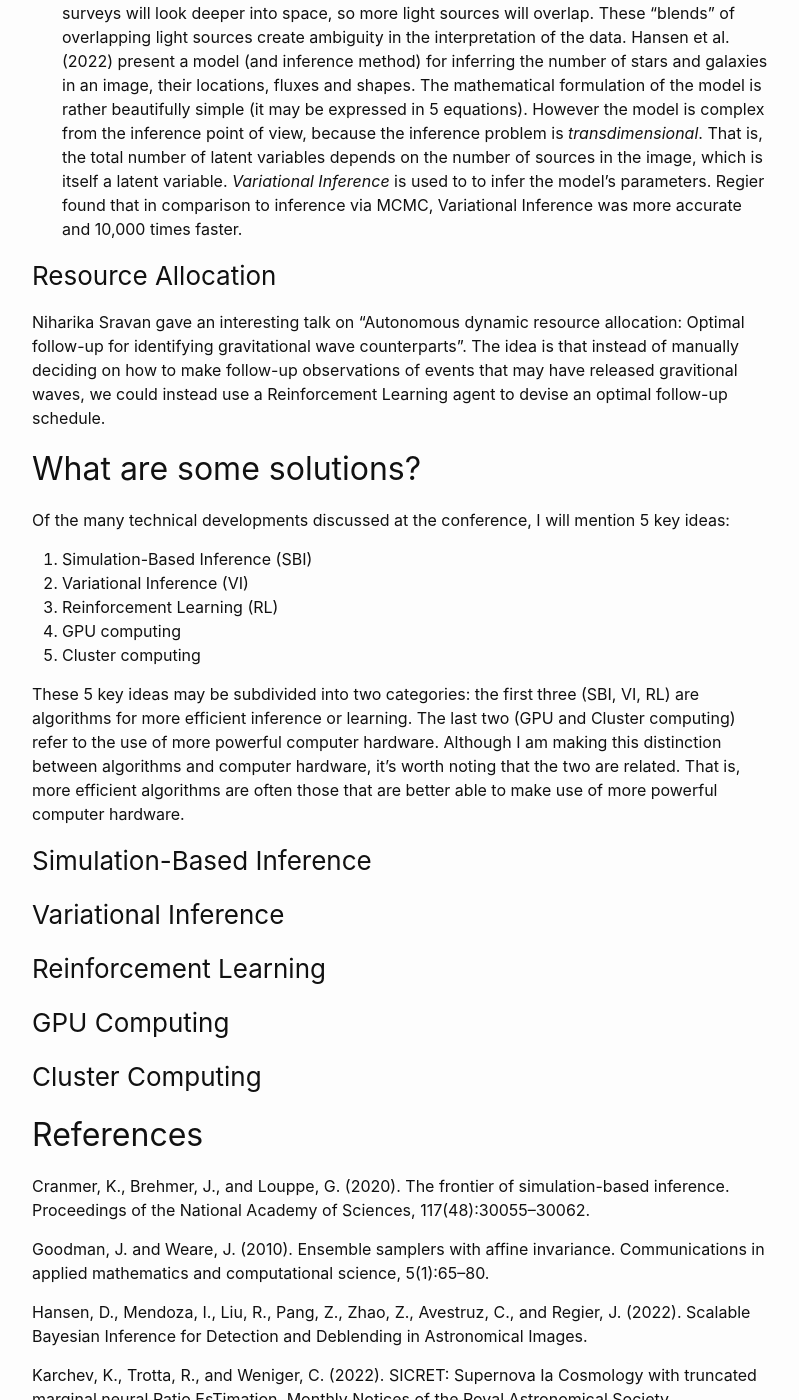
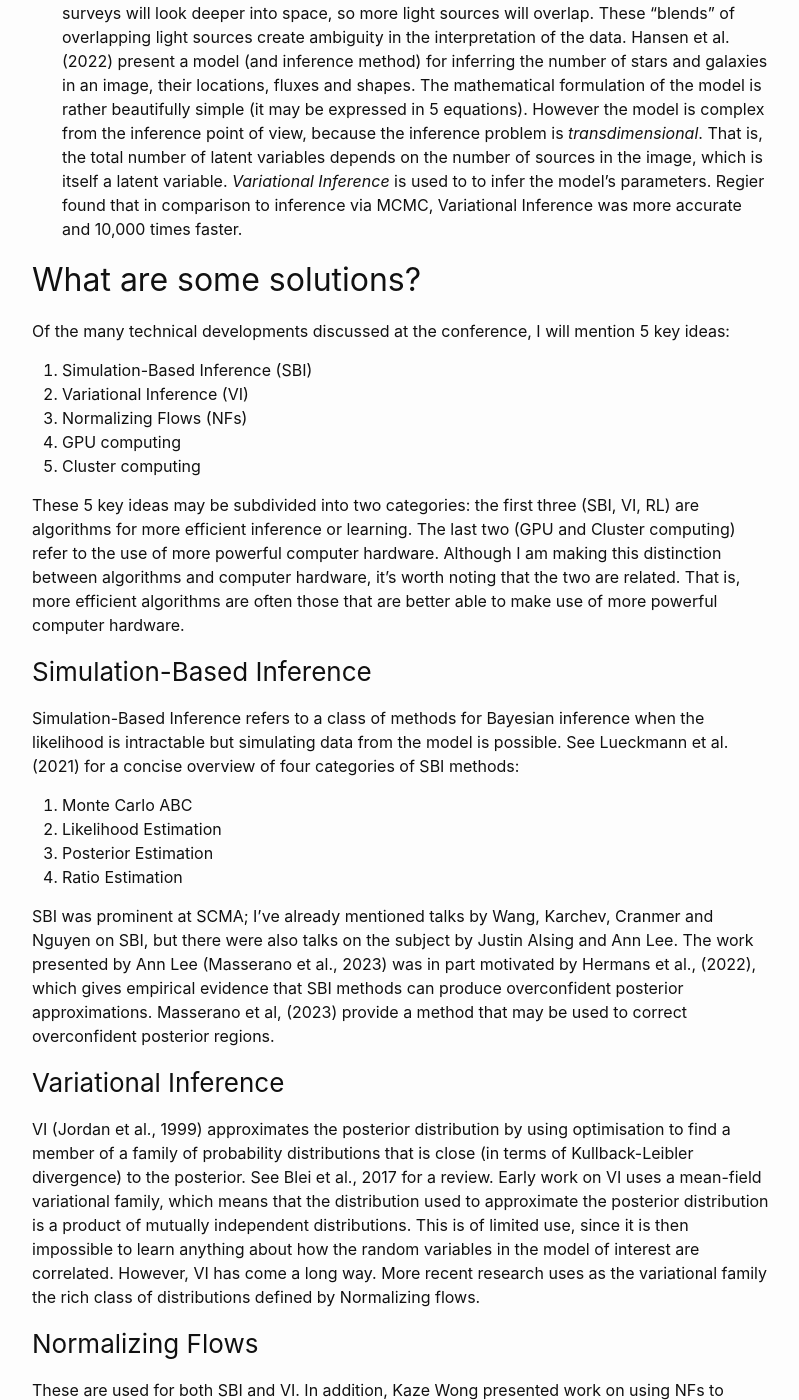
Before and after one commit to mckimmh/mckimmh.github.io, a Jekyll site: the page built from _posts/2023-07-31-scma.md, in a window 1280 px wide and 1400 px high, scrolled down 1669 px. Shown: the whole window, without its empty margins (238-1037 px from the left). Built offline with Jekyll 4.4.1, drawn with Linux system fonts in a browser that asks for light colours; formulas are drawn with MathJax 3; some of the changed text lies outside the part shown.

Commit message:
update: section on Variational Inference

```diff
--- a/_posts/2023-07-31-scma.md
+++ b/_posts/2023-07-31-scma.md
@@ -27,16 +27,12 @@ James Buchanan presented work on fitting galaxy models using MCMC for inference.
 
 3. **Transdimensional Models.** Jeffrey Regier presented a good example of a model for which inference is complex. The motivating problem for the work presented is that there will be a greater density of light sources in upcoming astronomical surveys. This is because these surveys will look deeper into space, so more light sources will overlap. These "blends" of overlapping light sources create ambiguity in the interpretation of the data. Hansen et al. (2022) present a model (and inference method) for inferring the number of stars and galaxies in an image, their locations, fluxes and shapes. The mathematical formulation of the model is rather beautifully simple (it may be expressed in 5 equations). However the model is complex from the inference point of view, because the inference problem is *transdimensional*. That is, the total number of latent variables depends on the number of sources in the image, which is itself a latent variable. *Variational Inference* is used to to infer the model's parameters. Regier found that in comparison to inference via MCMC, Variational Inference was more accurate and 10,000 times faster.
 
-### Resource Allocation
-
-Niharika Sravan gave an interesting talk on "Autonomous dynamic resource allocation: Optimal follow-up for identifying gravitational wave counterparts". The idea is that instead of manually deciding on how to make follow-up observations of events that may have released gravitional waves, we could instead use a Reinforcement Learning agent to devise an optimal follow-up schedule.
-
 ## What are some solutions?
 
 Of the many technical developments discussed at the conference, I will mention 5 key ideas:
 1. Simulation-Based Inference (SBI)
 2. Variational Inference (VI)
-3. Reinforcement Learning (RL)
+3. Normalizing Flows (NFs)
 4. GPU computing
 5. Cluster computing
 
@@ -44,9 +40,21 @@ These 5 key ideas may be subdivided into two categories: the first three (SBI, V
 
 ### Simulation-Based Inference
 
+Simulation-Based Inference refers to a class of methods for Bayesian inference when the likelihood is intractable but simulating data from the model is possible. See Lueckmann et al. (2021) for a concise overview of four categories of SBI methods:
+1. Monte Carlo ABC
+2. Likelihood Estimation
+3. Posterior Estimation
+4. Ratio Estimation
+
+SBI was prominent at SCMA; I've already mentioned talks by Wang, Karchev, Cranmer and Nguyen on SBI, but there were also talks on the subject by Justin Alsing and Ann Lee. The work presented by Ann Lee (Masserano et al., 2023) was in part motivated by Hermans et al., (2022), which gives empirical evidence that SBI methods can produce overconfident posterior approximations. Masserano et al, (2023) provide a method that may be used to correct overconfident posterior regions.
+
 ### Variational Inference
 
-### Reinforcement Learning
+VI (Jordan et al., 1999) approximates the posterior distribution by using optimisation to find a member of a family of probability distributions that is close (in terms of Kullback-Leibler divergence) to the posterior. See Blei et al., 2017 for a review. Early work on VI uses a mean-field variational family, which means that the distribution used to approximate the posterior distribution is a product of mutually independent distributions. This is of limited use, since it is then impossible to learn anything about how the random variables in the model of interest are correlated. However, VI has come a long way. More recent research uses as the variational family the rich class of distributions defined by Normalizing flows.
+
+### Normalizing Flows
+
+These are used for both SBI and VI. In addition, Kaze Wong presented work on using NFs to speed-up MCMC sampling. NFs are a type of NN. NFs are trained and evaluated using GPUs.
 
 ### GPU Computing
 
@@ -60,8 +68,24 @@ Goodman, J. and Weare, J. (2010). Ensemble samplers with affine invariance. Comm
 
 Hansen, D., Mendoza, I., Liu, R., Pang, Z., Zhao, Z., Avestruz, C., and Regier, J. (2022). Scalable Bayesian Inference for Detection and Deblending in Astronomical Images.
 
+Hermans, J., Delaunoy, A., Rozet, F., Wehenkel, A., Begy, V., and Louppe, G. (2022). A Trust Crisis In Simulation-Based Inference? Your Posterior Approximations Can Be Unfaithful.
+
+Jordan, M. I., Ghahramani, Z., Jaakkola, T. S., and Saul, L. K. (1999). An Introduction to Variational Methods for Graphical Models. Machine learning, 37:183–233.
+
 Karchev, K., Trotta, R., and Weniger, C. (2022). SICRET: Supernova Ia Cosmology with truncated marginal neural Ratio EsTimation. Monthly Notices of the Royal Astronomical Society, 520(1):1056–1072.
+
+Lueckmann, J.-M., Boelts, J., Greenberg, D. S., Gon ̧calves, P. J., and Macke, J. H. (2021). Benchmarking Simulation-Based Inference.
+
+Masserano, L., Dorigo, T., Izbicki, R., Kuusela, M., and Lee, A. B. (2023). Simulation-Based Inference with Waldo: Confidence Regions by Leveraging Prediction Algorithms or Posterior Estimators for Inverse Problems.
 
 Skilling, J. (2004). Nested Sampling. AIP Conference Proceedings, 735(1):395–405.
 
 Wang, B., Leja, J., Villar, V. A., and Speagle, J. S. (2023). SBI++: Flexible, Ultra-fast Likelihood-free Inference Customized for Astronomical Applications. The Astrophysical Journal Letters, 952(1):L10
+
+## DELETE LATER
+
+### Resource Allocation
+
+Niharika Sravan gave an interesting talk on "Autonomous dynamic resource allocation: Optimal follow-up for identifying gravitational wave counterparts". The idea is that instead of manually deciding on how to make follow-up observations of events that may have released gravitional waves, we could instead use a Reinforcement Learning agent to devise an optimal follow-up schedule.
+
+### Reinforcement Learning
```
